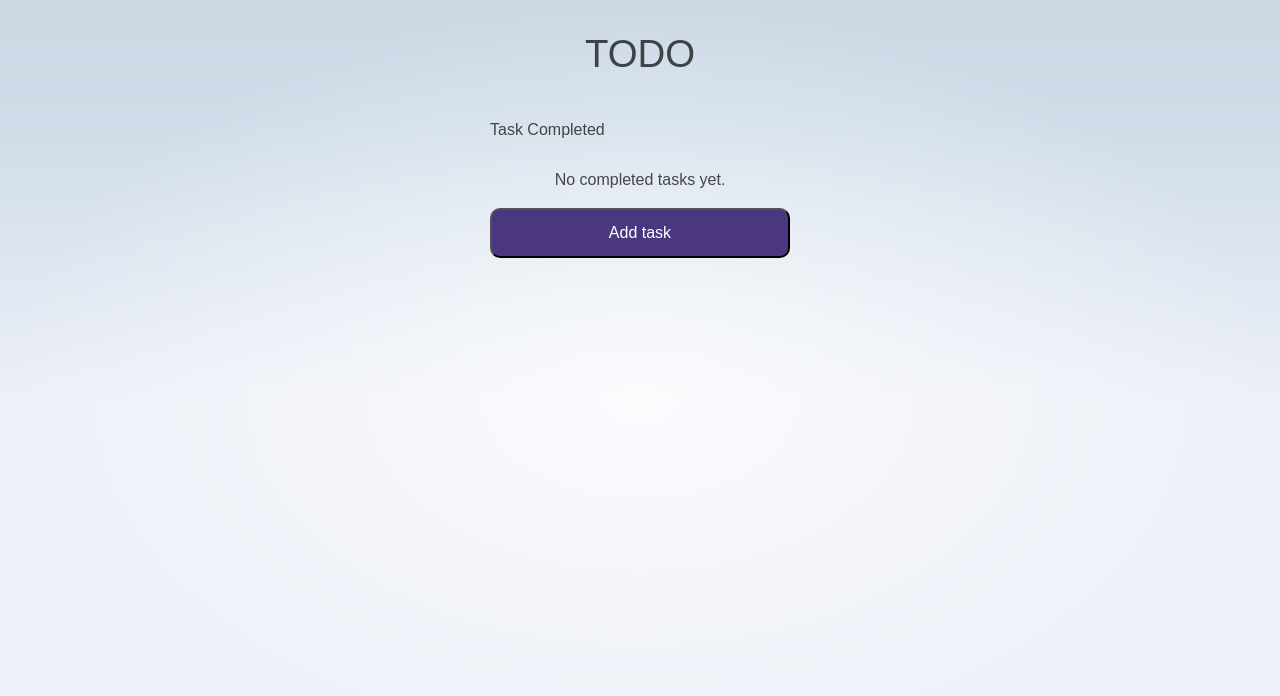
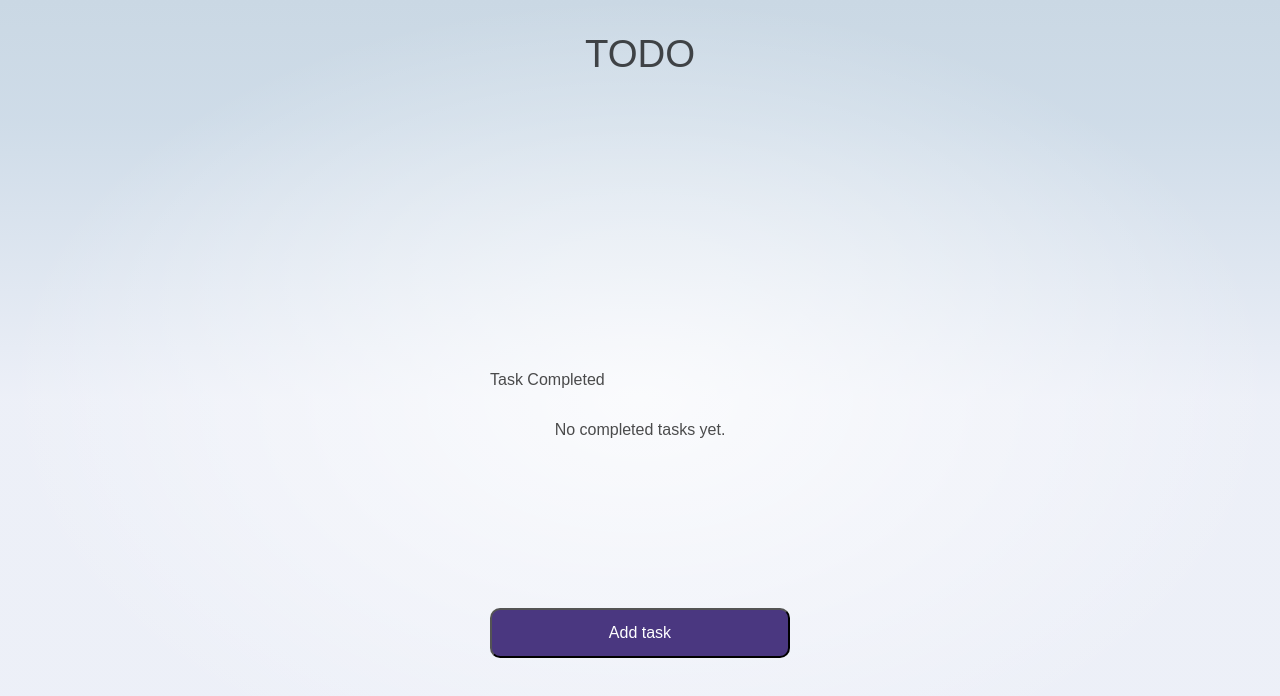
Before and after one commit to Xeless/Workshop-Svelte, a SvelteKit app in the folder my-svelte-app/: page / in a window 1280 px wide. Shown: the top 696 px of the page. Built offline with nearby package versions, Linux system fonts and the light colour scheme.

Commit message:
adjustement style

```diff
--- a/my-svelte-app/src/routes/Modal.svelte
+++ b/my-svelte-app/src/routes/Modal.svelte
@@ -100,7 +100,10 @@
 
 		if (!errorFound) {
 			saveTask(taskName, taskDate, taskDescription, categorySelected, false);
-			console.log("Ajouter la tâche au local storage");
+			taskName = "";
+			taskDescription = ""
+			categorySelected = ""
+			taskDate = ""
 		} else {
 			console.log("Des erreurs ont été trouvées, la tâche n'a pas été ajoutée");
 		}
--- a/my-svelte-app/src/routes/Test.svelte
+++ b/my-svelte-app/src/routes/Test.svelte
@@ -52,7 +52,7 @@
                     <p style="color: red">Expired</p>
                 {/if}
 
-                {#if daysBetweenDates(task.date) === 1}
+                {#if daysBetweenDates(task.date) >= 0 && daysBetweenDates(task.date) < 2}
                     <p style="color: tomato">{daysBetweenDates(task.date)} day remaining</p>
                 {/if}
 
@@ -61,7 +61,7 @@
                 {/if}
 
                 {#if daysBetweenDates(task.date) >= 4}
-                    <p style="color: lightgreen">{daysBetweenDates(task.date)} days remaining</p>
+                    <p style="color: lightseagreen">{daysBetweenDates(task.date)} days remaining</p>
                 {/if}
             </div>
         </article>
@@ -80,7 +80,7 @@
                     <input type="checkbox" checked={task.completed} on:change={() => markAsCompleted(tasks.findIndex(t => t === task))}>
                 </div>
                 <div class="time">
-                    <p style="color: lightgreen">Completed</p>
+                    <p style="color: lightseagreen">Completed</p>
                 </div>
             </article>
             {/each}
@@ -101,19 +101,17 @@
         align-items: center;
     }
 
-    .tasks {
+    :where(.tasks-not-completed, .tasks){
         width: 100%;
         display: flex;
         flex-direction: column;
-        justify-content: center;
+        justify-content: start;
         align-items: center;
+        max-height: 250px;
+        min-height: 250px;
+        overflow: scroll;
     }
     .tasks-not-completed {
-        width: 100%;
-        display: flex;
-        flex-direction: column;
-        justify-content: center;
-        align-items: center;
         h2 {
             width: 300px;
         }
```
